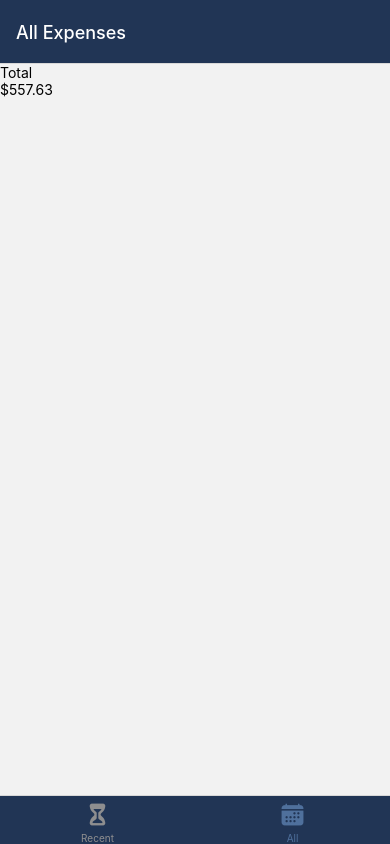
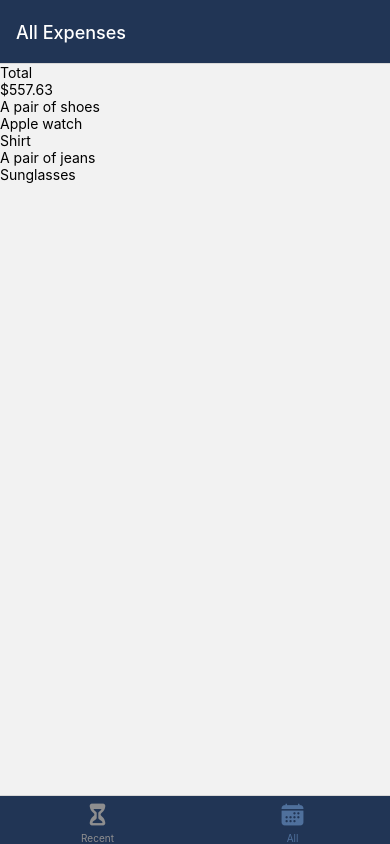
Before and after one commit to MorgynKass/React-Native-Expense-App, a React Native app: screen /AllExpenses in a window 390 px wide. Built offline with nearby package versions, Linux system fonts and the light colour scheme.

Commit message:
outputting list of items

```diff
--- a/components/ExpensesOutput/ExpensesList.js
+++ b/components/ExpensesOutput/ExpensesList.js
@@ -1,11 +1,16 @@
-import React from "react";
-import { FlatList, View } from "react-native";
+import { FlatList, Text } from "react-native";
 
-function ExpensesList() {
+function renderExpenseItem({ item }) {
+  return <Text>{item.description}</Text>;
+}
+
+function ExpensesList({ expenses }) {
   return (
-    <View>
-      <FlatList />
-    </View>
+    <FlatList
+      data={expenses}
+      renderItem={renderExpenseItem}
+      keyExtractor={(item) => item.id}
+    />
   );
 }
 
--- a/components/ExpensesOutput/ExpensesOutput.js
+++ b/components/ExpensesOutput/ExpensesOutput.js
@@ -43,7 +43,7 @@
         expenses={DUMMY_EXPENSES}
         intervalName={expenseInterval}
       />
-      <ExpensesList />
+      <ExpensesList expenses={DUMMY_EXPENSES} />
     </View>
   );
 }
```
